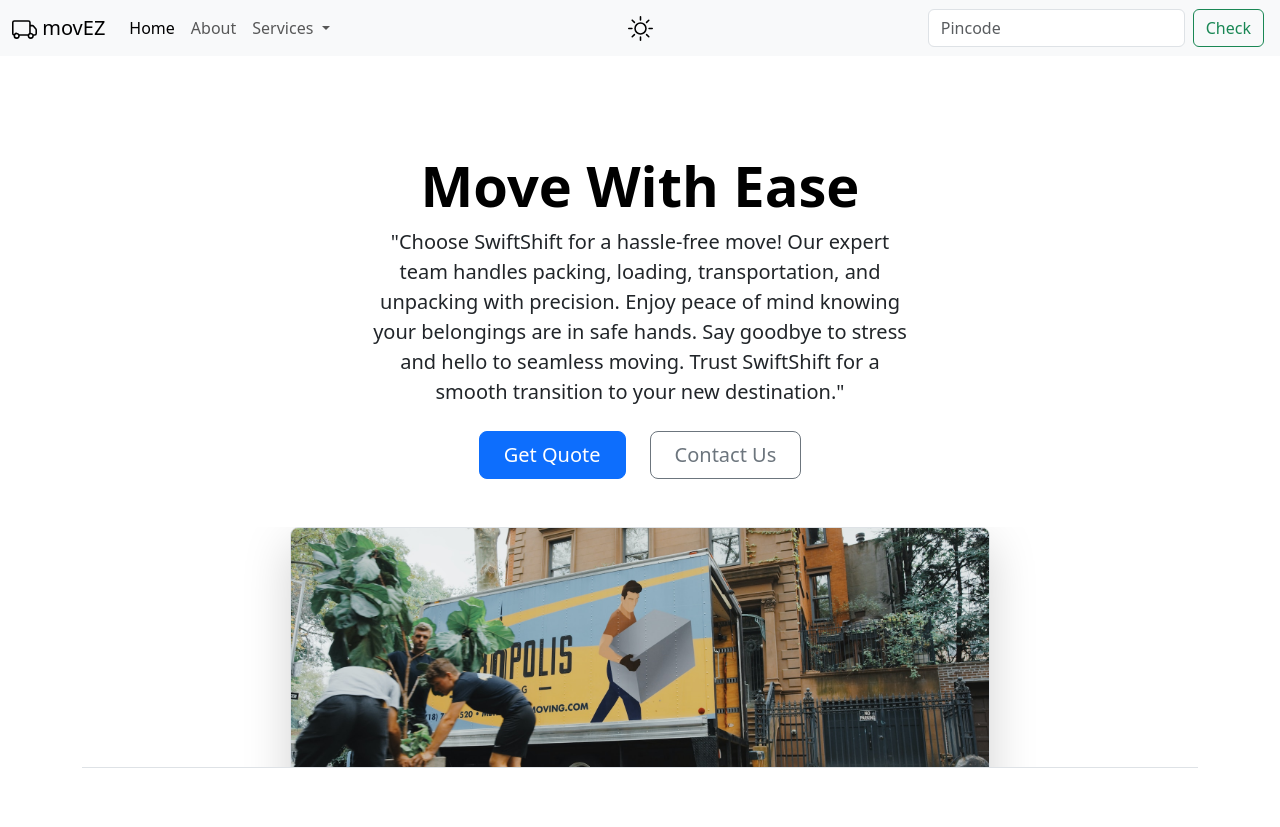
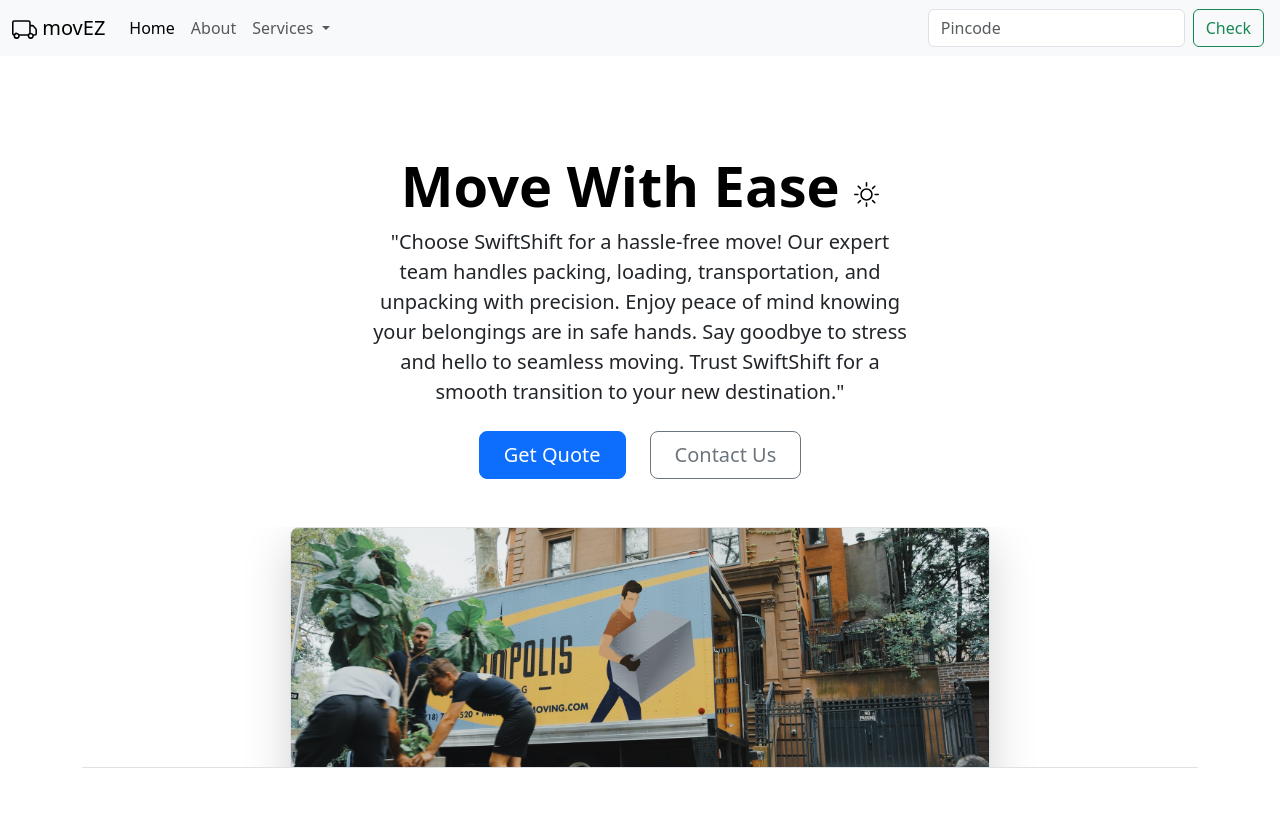
Before and after one commit to GoutamK1902/Bootstrap-MovEZ-Project, a plain HTML site: page index.html in a window 1280 px wide. Shown: the top 827 px of the page. Drawn offline with nearby package versions, Linux system fonts and the light colour scheme.

Commit message:
Update index.html

```diff
--- a/index.html
+++ b/index.html
@@ -22,10 +22,10 @@
         margin: 0;
       }
       .dark-mode {
-        width: 10%;
+        /* width: 10%;
         position: absolute;
-        left: 45%;
-        display: flex;
+        left: 45%; */
+        display: inline-flex;
         align-items: center;
         justify-content: center;
       }
@@ -34,9 +34,6 @@
 
   <body>
     <nav class="navbar navbar-expand-lg bg-body-tertiary">
-      <div class="dark-mode">
-        <img id="toggleButton" src="sun.svg" alt="light/dark mode icon" />
-      </div>
       <div class="container-fluid">
         <a class="navbar-brand" href="#"
           ><img src="truck.svg" alt="brand-icon" height="25px" /> movEZ</a
@@ -90,7 +87,12 @@
     </nav>
     <div class="container mt-0 mb-5">
       <div class="px-4 pt-5 my-5 text-center border-bottom">
-        <h1 class="display-4 fw-bold text-body-emphasis">Move With Ease</h1>
+        <h1 class="display-4 fw-bold text-body-emphasis">
+          Move With Ease
+          <div class="dark-mode">
+            <img id="toggleButton" src="sun.svg" alt="light/dark mode icon" />
+          </div>
+        </h1>
         <div class="col-lg-6 mx-auto">
           <p class="lead mb-4">
             "Choose SwiftShift for a hassle-free move! Our expert team handles
```
